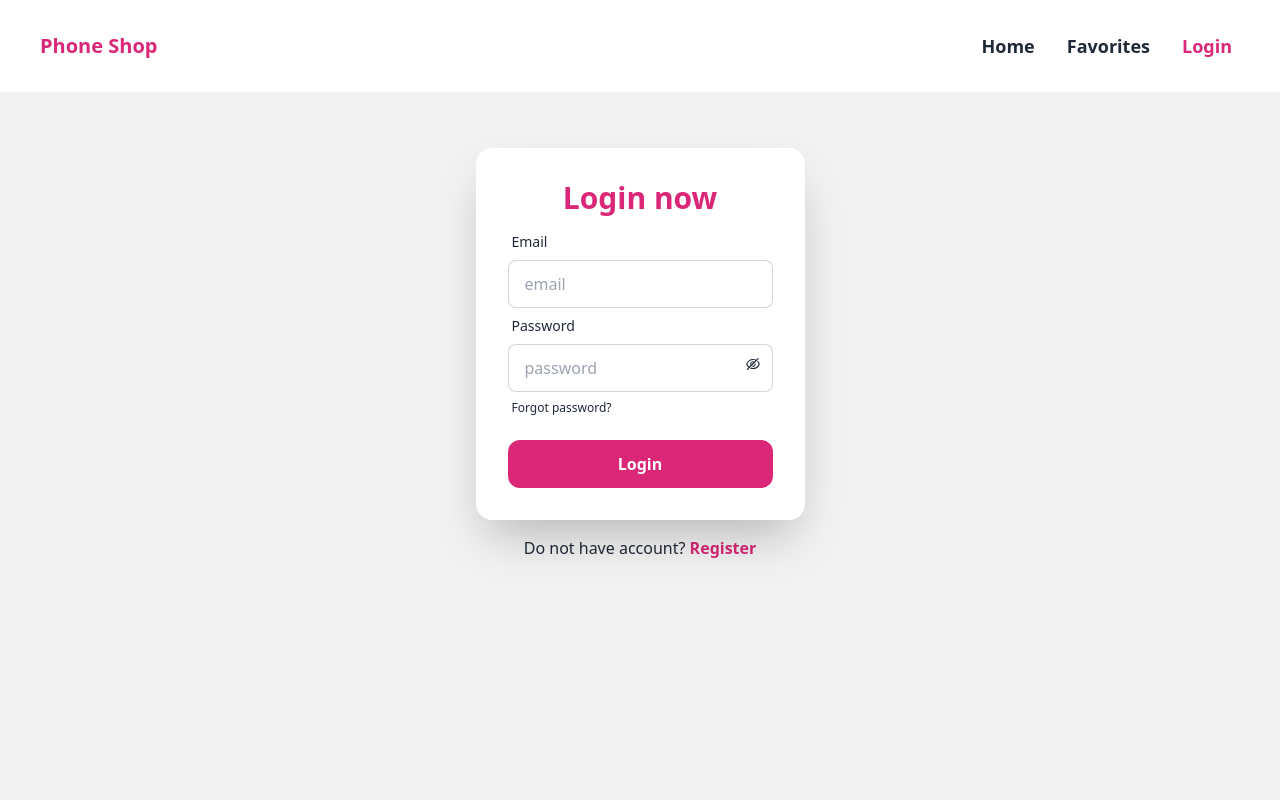
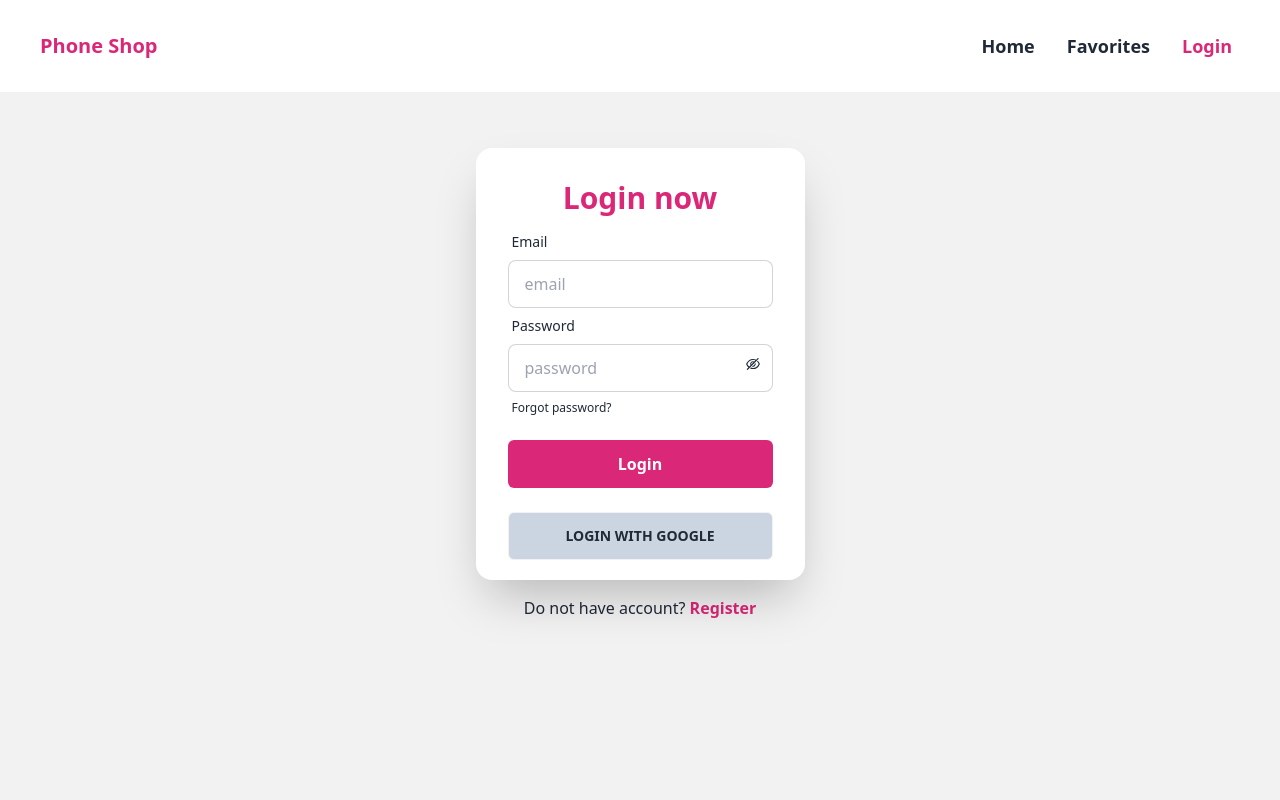
Before and after one commit to anupamahalder/phone-shop-react-project, a React (Vite) app: page /login in a window 1280 px wide. Shown: the top 800 px of the page. Built offline with nearby package versions, Linux system fonts and the light colour scheme; no server answers.

Commit message:
Added google login

```diff
--- a/src/AuthProvider/AuthProvider.jsx
+++ b/src/AuthProvider/AuthProvider.jsx
@@ -1,9 +1,12 @@
 import { createContext, useEffect, useState } from "react";
 import auth from "../Firebase/firebase.config";
 import PropTypes from 'prop-types';
-import { createUserWithEmailAndPassword, onAuthStateChanged, signInWithEmailAndPassword, signOut } from "firebase/auth";
+import { GoogleAuthProvider, createUserWithEmailAndPassword, onAuthStateChanged, signInWithEmailAndPassword, signInWithPopup, signOut } from "firebase/auth";
 // create context
 export const AuthContext = createContext(null);
+
+//create google provider
+const googleProvider = new GoogleAuthProvider();
 
 const AuthProvider = ({children}) => {
 
@@ -23,7 +26,11 @@ const AuthProvider = ({children}) => {
         setLoading(true);
         return signInWithEmailAndPassword(auth, email,password);
     }
-
+    //sign in with google with no parameter
+    const signInWithGoogle = () =>{
+        // we will call sign in with popup which will take two parameters
+        return signInWithPopup(auth, googleProvider);
+    }
     //set an observer
     useEffect (()=>{
         const unSubscribe = onAuthStateChanged(auth, currentUser =>{
@@ -50,6 +57,7 @@ const AuthProvider = ({children}) => {
         signInUser,
         logOutUser,
         loading,
+        signInWithGoogle,
     }
 
     return (
--- a/src/Login/Login.jsx
+++ b/src/Login/Login.jsx
@@ -8,7 +8,7 @@ import { AuthContext } from "../AuthProvider/AuthProvider";
 
 
 const Login = () => {
-    const {signInUser} = useContext(AuthContext);
+    const {signInUser,signInWithGoogle} = useContext(AuthContext);
     // to naviagate call useNavigate hook
     const navigate = useNavigate();
     // declare a state to handle show password
@@ -41,6 +41,16 @@ const Login = () => {
             console.log(error.message);
         })
 
+    }
+    const handleGoogleSignIn=()=>{
+        signInWithGoogle()
+        .then(result =>{
+            console.log(result.user);
+            navigate('/');
+        })
+        .catch(error =>{
+            console.log(error.message);
+        })
     }
     // function to handle reset password
     const handleResetPassword = () =>{
@@ -106,7 +116,7 @@ const Login = () => {
                             </label>
                             </div>
                             <div className="form-control mt-4">
-                            <button className="py-3 font-semibold rounded-xl bg-[#db2777] text-white hover:bg-pink-700">Login</button>
+                            <button className="py-3 font-semibold rounded-md bg-[#db2777] text-white hover:bg-pink-700">Login</button>
                             </div>
                         </form>
                         {/* showing error if any error occured */}
@@ -118,6 +128,9 @@ const Login = () => {
                             loginSuccess && <p className="text-green-600 pt-2">{loginSuccess}</p>
                         }
                     </div>
+                    <button onClick={handleGoogleSignIn}
+                    className="btn rounded-md -mt-2 mb-5 mx-8 bg-slate-300">Login With Google</button>
+
                     </div>
                 </div>
                 </div>
```
